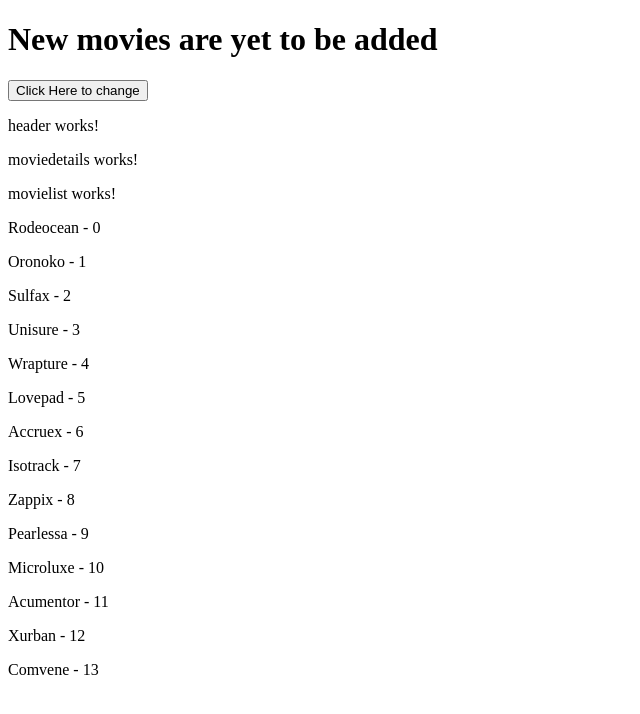
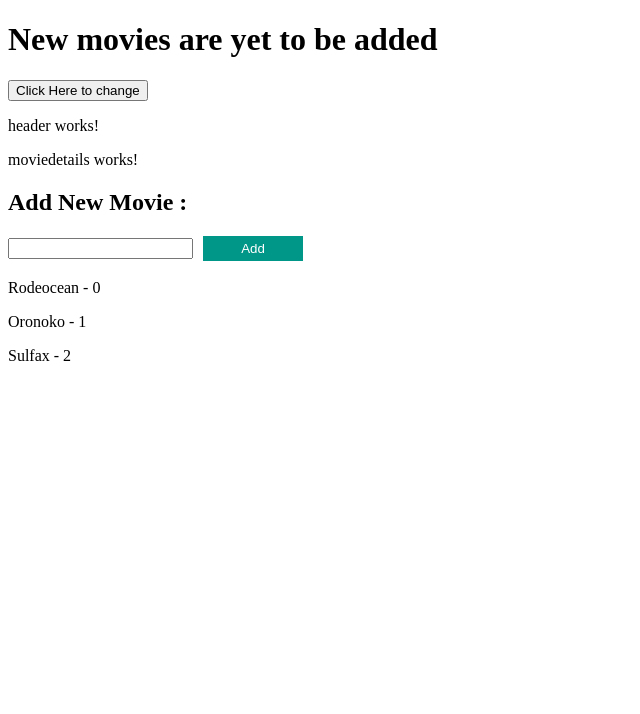
Before and after one commit to zirajmohammed/AngularCourse, an Angular app: page / in a window 1280 px wide. Shown: the top 714 px of the page, without its empty margins (0-640 px from the left). Built offline with nearby package versions, Linux system fonts and the light colour scheme.

Commit message:
Data-Binding-A003-2

```diff
--- a/src/app/app.module.ts
+++ b/src/app/app.module.ts
@@ -1,5 +1,6 @@
 import { BrowserModule } from '@angular/platform-browser';
 import { NgModule } from '@angular/core';
+import { FormsModule } from '@angular/forms';
 
 import { AppRoutingModule } from './app-routing.module';
 import { AppComponent } from './app.component';
@@ -16,7 +17,8 @@ import { MoviedetailsComponent } from './moviedetails/moviedetails.component';
   ],
   imports: [
     BrowserModule,
-    AppRoutingModule
+    AppRoutingModule,
+    FormsModule
   ],
   providers: [],
   bootstrap: [AppComponent]
--- a/src/app/movielist/movielist.component.css
+++ b/src/app/movielist/movielist.component.css
@@ -0,0 +1,11 @@
+.btn{
+    width: 100px;
+    background: #009688;
+    border: 0;
+    color: white;
+    height: 25px;
+    margin-left: 10px;
+}
+.btn:disabled{
+    background: #0096889c;
+}
--- a/src/app/movielist/movielist.component.html
+++ b/src/app/movielist/movielist.component.html
@@ -1,6 +1,13 @@
-<p>
-  movielist works!
-</p>
-<p *ngFor="let r of movies;let i = index">
-  {{r.movietitle}} - {{i}}
-</p>
+<div class="title">
+  <h2>Add New Movie :</h2>
+</div>
+<div class="otr">
+  <input class="addmovie" [(ngModel)] = "twoWayBinding" /> <!-- TwoWay Binding -->
+  <button class="btn" [disabled] = 'dataBinding' (click)='addMovieName()'>Add</button><!-- Property Binding, Event Binding -->
+</div>
+<div><h3>{{twoWayBinding}}</h3></div><!-- String Interpolation -->
+<div class="add">
+  <p *ngFor="let r of movies;let i = index">
+    {{r.movietitle}} - {{i}}
+  </p>
+</div>
--- a/src/app/movielist/movielist.component.ts
+++ b/src/app/movielist/movielist.component.ts
@@ -7,6 +7,8 @@ import { Component, OnInit } from '@angular/core';
 })
 export class MovielistComponent implements OnInit {
 
+  dataBinding: boolean = false;
+  twoWayBinding: string = '';
   movies = [
     {
       "_id": "5c60d2dfd4c2dc72259087ec",
@@ -28,83 +30,6 @@ export class MovielistComponent implements OnInit {
       "genre": "Sci-Fi",
       "rating": 8,
       "desc": "aliqua tempor qui tempor non consectetur nostrud velit veniam Lorem proident esse excepteur consequat labore sint do fugiat velit officia"
-    },
-    {
-      "_id": "5c60d2dfd07ea5a84456b2c3",
-      "movietitle": "Unisure",
-      "genre": "Fantasy",
-      "rating": 9,
-      "desc": "labore sunt veniam quis quis sint do ipsum elit reprehenderit pariatur ut ullamco et velit excepteur ex nulla aliquip nulla"
-    },
-    {
-      "_id": "5c60d2dfcc81cf7bb6f12146",
-      "movietitle": "Wrapture",
-      "genre": "Fantasy",
-      "rating": 8,
-      "desc": "voluptate sint ipsum officia nulla id pariatur nostrud incididunt nisi deserunt incididunt mollit duis do proident nostrud proident excepteur excepteur"
-    },
-    {
-      "_id": "5c60d2df76a40ca620577a12",
-      "movietitle": "Lovepad",
-      "genre": "Fantasy",
-      "rating": 5,
-      "desc": "culpa irure aliqua id dolore duis aute minim ipsum ullamco occaecat tempor consequat non cupidatat tempor sit magna mollit eiusmod"
-    },
-    {
-      "_id": "5c60d2dfc2fc46cce36625bf",
-      "movietitle": "Accruex",
-      "genre": "Fantasy",
-      "rating": 4,
-      "desc": "mollit commodo veniam irure sit laboris cillum veniam esse quis tempor aute quis amet anim ipsum ut cupidatat sit cupidatat"
-    },
-    {
-      "_id": "5c60d2dfe198c57180870a74",
-      "movietitle": "Isotrack",
-      "genre": "Romance",
-      "rating": 9,
-      "desc": "magna culpa minim do laboris est enim veniam tempor nisi mollit ad cillum ullamco dolore fugiat ad magna fugiat exercitation"
-    },
-    {
-      "_id": "5c60d2df4d6a79f6a24a32e0",
-      "movietitle": "Zappix",
-      "genre": "Sci-Fi",
-      "rating": 4,
-      "desc": "culpa anim consectetur ex anim quis incididunt esse adipisicing sit commodo reprehenderit anim elit eiusmod sit eiusmod veniam sint qui"
-    },
-    {
-      "_id": "5c60d2df16f3f2e7c43cedb5",
-      "movietitle": "Pearlessa",
-      "genre": "Animation",
-      "rating": 5,
-      "desc": "qui incididunt anim velit do pariatur qui tempor elit in adipisicing non nisi labore adipisicing occaecat reprehenderit commodo ea ut"
-    },
-    {
-      "_id": "5c60d2dff4ed47a2b0d9c211",
-      "movietitle": "Microluxe",
-      "genre": "Sci-Fi",
-      "rating": 5,
-      "desc": "fugiat cillum irure eiusmod qui incididunt cillum consequat reprehenderit fugiat magna mollit sunt officia laborum irure id esse tempor laboris"
-    },
-    {
-      "_id": "5c60d2dfe00262b2bb0c10aa",
-      "movietitle": "Acumentor",
-      "genre": "Animation",
-      "rating": 6,
-      "desc": "qui ut dolore excepteur ipsum minim irure pariatur veniam laboris commodo qui duis velit qui commodo labore proident nulla tempor"
-    },
-    {
-      "_id": "5c60d2dfcfc65304de022540",
-      "movietitle": "Xurban",
-      "genre": "Fantasy",
-      "rating": 9,
-      "desc": "velit eiusmod fugiat irure fugiat est et do deserunt qui ullamco ullamco magna sint duis laborum ad deserunt commodo enim"
-    },
-    {
-      "_id": "5c60d2dfe6bb853d5edeac11",
-      "movietitle": "Comvene",
-      "genre": "Comedy",
-      "rating": 8,
-      "desc": "minim sint occaecat eiusmod eu nulla dolor quis exercitation reprehenderit deserunt do incididunt veniam quis ea commodo fugiat do cillum"
     }
   ];
 
@@ -113,4 +38,14 @@ export class MovielistComponent implements OnInit {
   ngOnInit() {
   }
 
+  addMovieName(){
+    this.movies.push({
+      _id: "741236589",
+      movietitle: this.twoWayBinding,
+      genre: "Fantasy",
+      rating: 5,
+      desc: "velit in sunt occaecat exercitation qui amet ex elit labore excepteur occaecat veniam nisi irure Lorem minim excepteur irure aliquip"
+    });
+  }
+
 }
```
